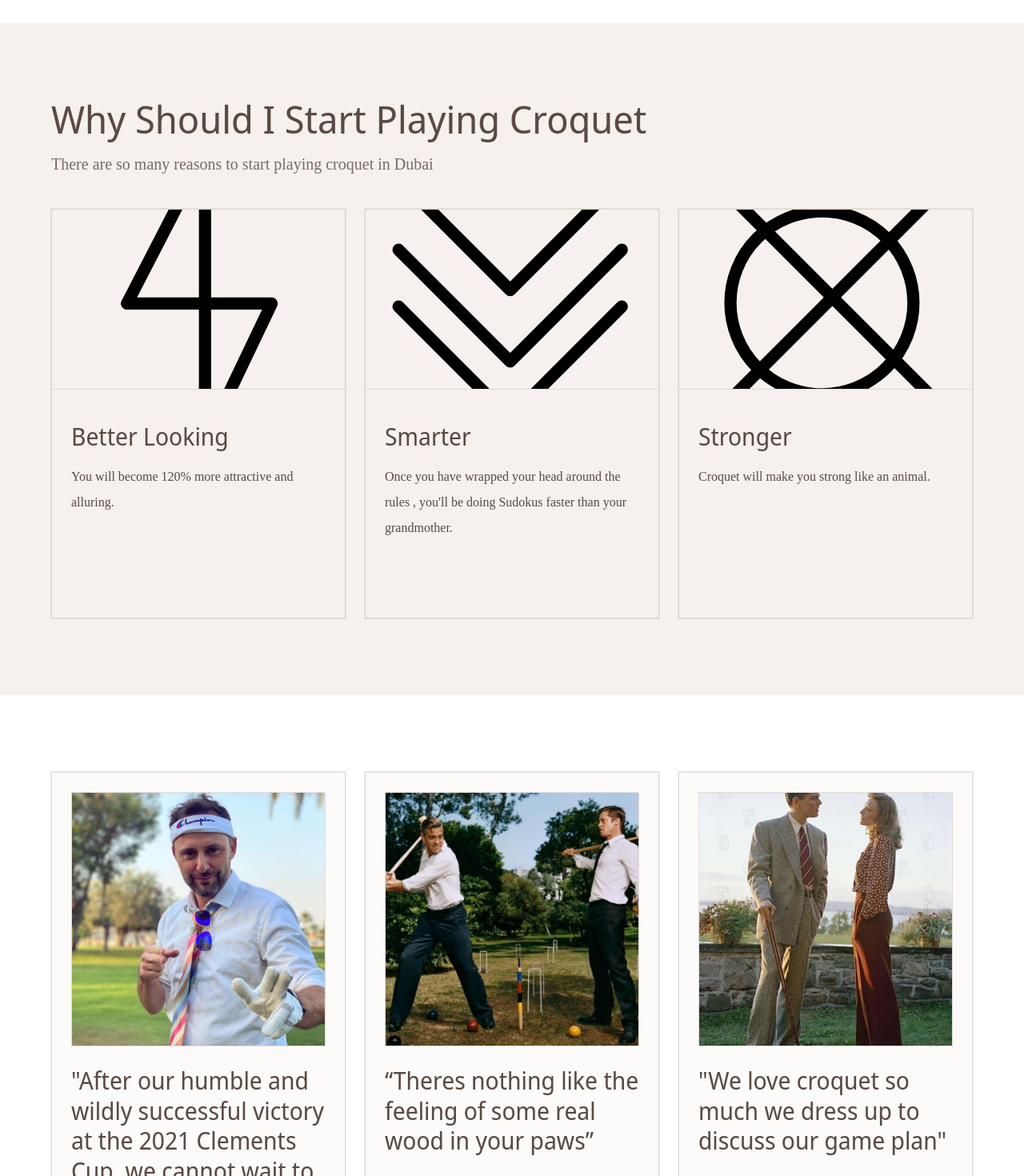
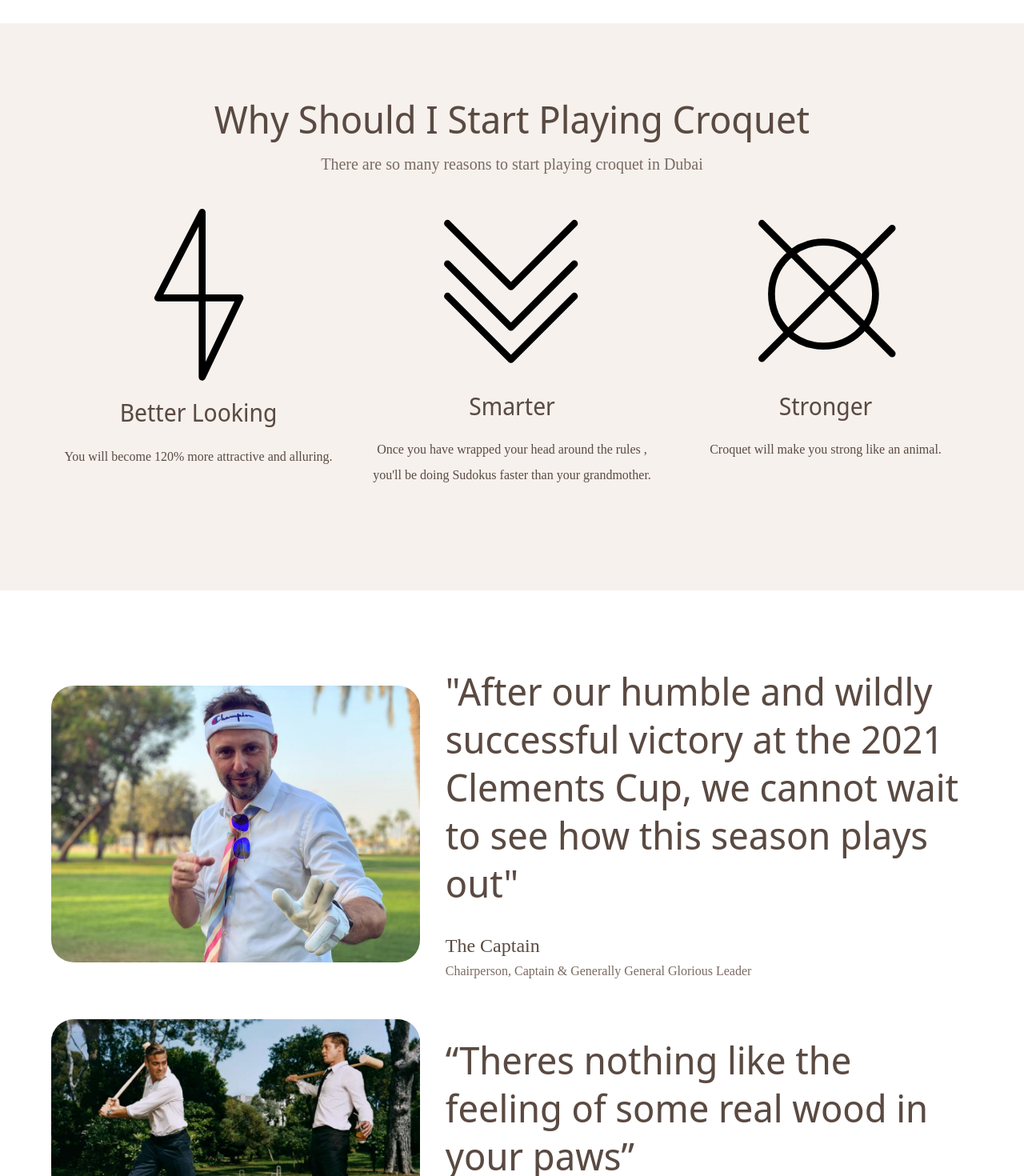
Before and after one commit to pie-rs/dubai-croquet, a Next.js app in the folder dubai-croquet-2026/: page / in a window 1280 px wide. Shown: the part 2540-4010 px from the top of the page at 80% size. Built offline with nearby package versions, Linux system fonts and the light colour scheme.

Commit message:
fix: match legacy section layouts more closely

```diff
--- a/dubai-croquet-2026/src/components/sections/featured-items-section.tsx
+++ b/dubai-croquet-2026/src/components/sections/featured-items-section.tsx
@@ -2,7 +2,6 @@ import Image from 'next/image'
 import { Markdown } from '@/components/markdown'
 import { SectionActions } from '@/components/sections/section-actions'
 import { SectionShell } from '@/components/sections/section-shell'
-import { Card, CardContent, CardHeader, CardTitle } from '@/components/ui/card'
 import { cn } from '@/lib/utils'
 import type { FeaturedItemsSectionData } from '@/components/sections/types'
 
@@ -21,12 +20,12 @@ export function FeaturedItemsSection({
     <SectionShell colors={colors} width={width}>
       <div className="space-y-10">
         {(title || subtitle || (actions?.length ?? 0) > 0) && (
-          <div className="flex flex-col gap-6 lg:flex-row lg:items-end lg:justify-between">
-            <div className="max-w-3xl space-y-4">
+          <div className="space-y-4 text-center">
+            <div className="mx-auto max-w-3xl space-y-4">
               {title ? <h2 className="font-display text-4xl md:text-5xl">{title}</h2> : null}
               {subtitle ? <p className="text-lg leading-8 text-muted-foreground md:text-xl">{subtitle}</p> : null}
             </div>
-            <SectionActions actions={actions} className="sm:justify-end" />
+            <SectionActions actions={actions} className="justify-center" />
           </div>
         )}
 
@@ -37,33 +36,33 @@ export function FeaturedItemsSection({
           )}
         >
           {visibleItems.map((item, index) => (
-            <Card key={`${item.title ?? 'item'}-${index}`} className="rounded-none border border-border/60 bg-background/40 py-0">
+            <article key={`${item.title ?? 'item'}-${index}`} className="space-y-5 text-center">
               {item.featuredImage?.src ? (
-                <div className="border-b border-border/60">
+                <div className="mx-auto max-w-52">
                   <Image
                     src={item.featuredImage.src}
                     alt={item.featuredImage.alt ?? item.title ?? 'Dubai Croquet Club'}
                     width={960}
                     height={720}
-                    className="h-56 w-full object-cover"
+                    className="h-auto w-full object-contain"
                   />
                 </div>
               ) : null}
-              <CardHeader className="space-y-2 px-6 pt-6">
+              <div className="space-y-2">
                 {item.subtitle ? (
                   <p className="text-sm uppercase tracking-[0.16em] text-muted-foreground">{item.subtitle}</p>
                 ) : null}
-                {item.title ? <CardTitle className="font-display text-3xl leading-tight">{item.title}</CardTitle> : null}
-              </CardHeader>
+                {item.title ? <h3 className="font-display text-3xl leading-tight">{item.title}</h3> : null}
+              </div>
               {item.text ? (
-                <CardContent className="px-6 pb-6">
+                <div className="mx-auto max-w-md">
                   <Markdown content={item.text} />
-                </CardContent>
+                </div>
               ) : null}
-              <div className="px-6 pb-6 pt-2">
-                <SectionActions actions={item.actions} />
+              <div className="pt-2">
+                <SectionActions actions={item.actions} className="justify-center" />
               </div>
-            </Card>
+            </article>
           ))}
         </div>
       </div>
--- a/dubai-croquet-2026/src/components/sections/featured-people-section.tsx
+++ b/dubai-croquet-2026/src/components/sections/featured-people-section.tsx
@@ -2,7 +2,7 @@ import Image from 'next/image'
 import { Markdown } from '@/components/markdown'
 import { SectionActions } from '@/components/sections/section-actions'
 import { SectionShell } from '@/components/sections/section-shell'
-import { Card, CardContent, CardHeader, CardTitle } from '@/components/ui/card'
+import { cn } from '@/lib/utils'
 import type { FeaturedPeopleSectionData, SectionTeamMember } from '@/components/sections/types'
 
 type FeaturedPeopleSectionProps = FeaturedPeopleSectionData & {
@@ -14,6 +14,7 @@ export function FeaturedPeopleSection({
   width,
   title,
   subtitle,
+  variant,
   actions,
   resolvedPeople = [],
 }: FeaturedPeopleSectionProps) {
@@ -21,22 +22,30 @@ export function FeaturedPeopleSection({
     <SectionShell colors={colors} width={width}>
       <div className="space-y-10">
         {(title || subtitle || (actions?.length ?? 0) > 0) && (
-          <div className="flex flex-col gap-6 lg:flex-row lg:items-end lg:justify-between">
+          <div className="space-y-4">
             <div className="max-w-3xl space-y-4">
               {title ? <h2 className="font-display text-4xl md:text-5xl">{title}</h2> : null}
               {subtitle ? <p className="text-lg leading-8 text-muted-foreground md:text-xl">{subtitle}</p> : null}
             </div>
-            <SectionActions actions={actions} className="sm:justify-end" />
+            <SectionActions actions={actions} />
           </div>
         )}
 
-        <div className="grid gap-6 md:grid-cols-2 xl:grid-cols-3">
+        <div
+          className={cn(
+            'grid gap-x-8 gap-y-10',
+            variant === 'variant-b' ? 'lg:grid-cols-2' : 'md:grid-cols-2 xl:grid-cols-3',
+          )}
+        >
           {resolvedPeople.map((person) => {
             const fullName = [person.firstName, person.lastName].filter(Boolean).join(' ').trim()
             return (
-              <Card key={person.slug ?? fullName} className="rounded-none border border-border/60 bg-background/30 py-0">
+              <article
+                key={person.slug ?? fullName}
+                className={cn(variant === 'variant-b' ? 'sm:flex sm:items-start' : 'space-y-5')}
+              >
                 {person.image?.src ? (
-                  <div className="border-b border-border/60">
+                  <div className={cn(variant === 'variant-b' ? 'w-full sm:w-1/3 sm:flex-shrink-0' : '')}>
                     <Image
                       src={person.image.src}
                       alt={person.image.alt ?? fullName ?? 'Dubai Croquet Club member'}
@@ -46,16 +55,12 @@ export function FeaturedPeopleSection({
                     />
                   </div>
                 ) : null}
-                <CardHeader className="space-y-2 px-6 pt-6">
-                  {fullName ? <CardTitle className="font-display text-3xl">{fullName}</CardTitle> : null}
-                  {person.role ? <p className="text-sm uppercase tracking-[0.14em] text-muted-foreground">{person.role}</p> : null}
-                </CardHeader>
-                {person.bio ? (
-                  <CardContent className="px-6 pb-6">
-                    <Markdown content={person.bio} />
-                  </CardContent>
-                ) : null}
-              </Card>
+                <div className={cn('space-y-3', variant === 'variant-b' && person.image?.src ? 'pt-6 sm:pl-6 sm:pt-0' : '')}>
+                  {fullName ? <h3 className="font-display text-3xl">{fullName}</h3> : null}
+                  {person.role ? <p className="text-base text-muted-foreground">{person.role}</p> : null}
+                  {person.bio ? <Markdown content={person.bio} /> : null}
+                </div>
+              </article>
             )
           })}
         </div>
--- a/dubai-croquet-2026/src/components/sections/testimonials-section.tsx
+++ b/dubai-croquet-2026/src/components/sections/testimonials-section.tsx
@@ -1,6 +1,5 @@
 import Image from 'next/image'
 import { SectionShell } from '@/components/sections/section-shell'
-import { Card, CardContent } from '@/components/ui/card'
 import { cn } from '@/lib/utils'
 import type { TestimonialsSectionData } from '@/components/sections/types'
 
@@ -26,36 +25,45 @@ export function TestimonialsSection({
 
         <div
           className={cn(
-            'grid gap-6',
-            variant === 'variant-a' ? 'lg:grid-cols-3' : 'md:grid-cols-2 xl:grid-cols-3',
+            'space-y-12',
+            variant === 'variant-a' ? '' : 'grid gap-6 md:grid-cols-2 xl:grid-cols-3',
           )}
         >
           {visibleTestimonials.map((testimonial, index) => (
-            <Card
+            <blockquote
               key={`${testimonial.name ?? 'testimonial'}-${index}`}
-              className="rounded-none border border-border/60 bg-background/30 py-0"
+              className={cn(
+                variant === 'variant-a'
+                  ? 'flex flex-col gap-8 md:flex-row md:items-center'
+                  : 'space-y-6 border border-border/60 bg-background/30 px-6 py-6',
+              )}
             >
-              <CardContent className="flex h-full flex-col gap-6 px-6 py-6">
-                {testimonial.image?.src ? (
+              {testimonial.image?.src ? (
+                <div className={cn(variant === 'variant-a' ? 'max-w-lg md:w-2/5 md:flex-shrink-0' : '')}>
                   <Image
                     src={testimonial.image.src}
                     alt={testimonial.image.alt ?? testimonial.name ?? 'Dubai Croquet Club'}
                     width={480}
                     height={480}
-                    className="aspect-square w-full border border-border/60 object-cover"
+                    className={cn(
+                      'w-full object-cover',
+                      variant === 'variant-a' ? 'rounded-[1.75rem]' : 'aspect-square border border-border/60',
+                    )}
                   />
-                ) : null}
+                </div>
+              ) : null}
+              <div className="flex-grow space-y-8">
                 {testimonial.quote ? (
-                  <blockquote className="font-display text-2xl leading-tight md:text-3xl">{testimonial.quote}</blockquote>
+                  <p className="font-display text-3xl leading-tight sm:text-4xl lg:text-5xl">{testimonial.quote}</p>
                 ) : null}
                 {(testimonial.name || testimonial.title) && (
-                  <div className="space-y-1 text-sm uppercase tracking-[0.14em] text-muted-foreground">
-                    {testimonial.name ? <p className="text-foreground">{testimonial.name}</p> : null}
+                  <footer className="space-y-1 text-base text-muted-foreground">
+                    {testimonial.name ? <p className="text-xl text-foreground sm:text-2xl">{testimonial.name}</p> : null}
                     {testimonial.title ? <p>{testimonial.title}</p> : null}
-                  </div>
+                  </footer>
                 )}
-              </CardContent>
-            </Card>
+              </div>
+            </blockquote>
           ))}
         </div>
       </div>
```
